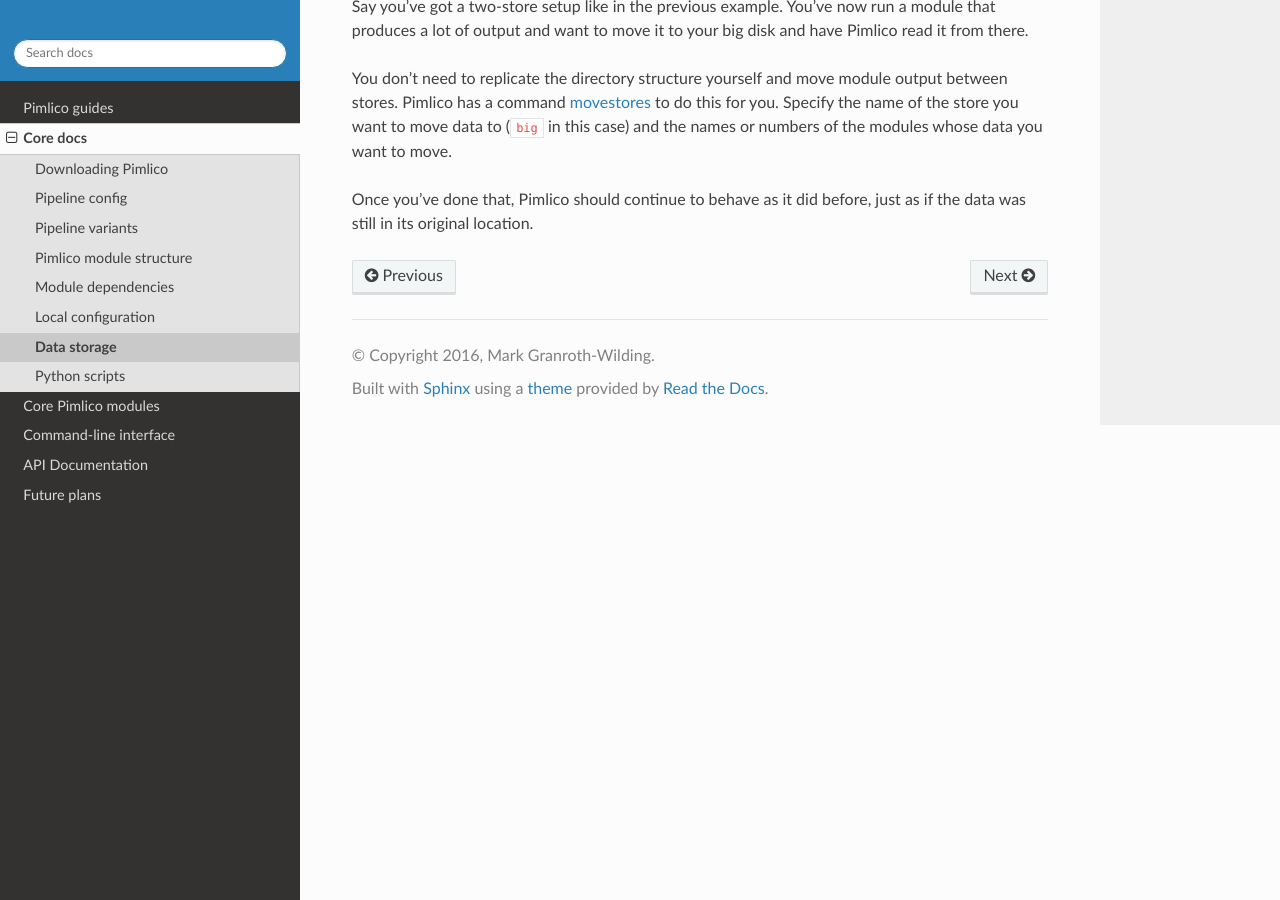
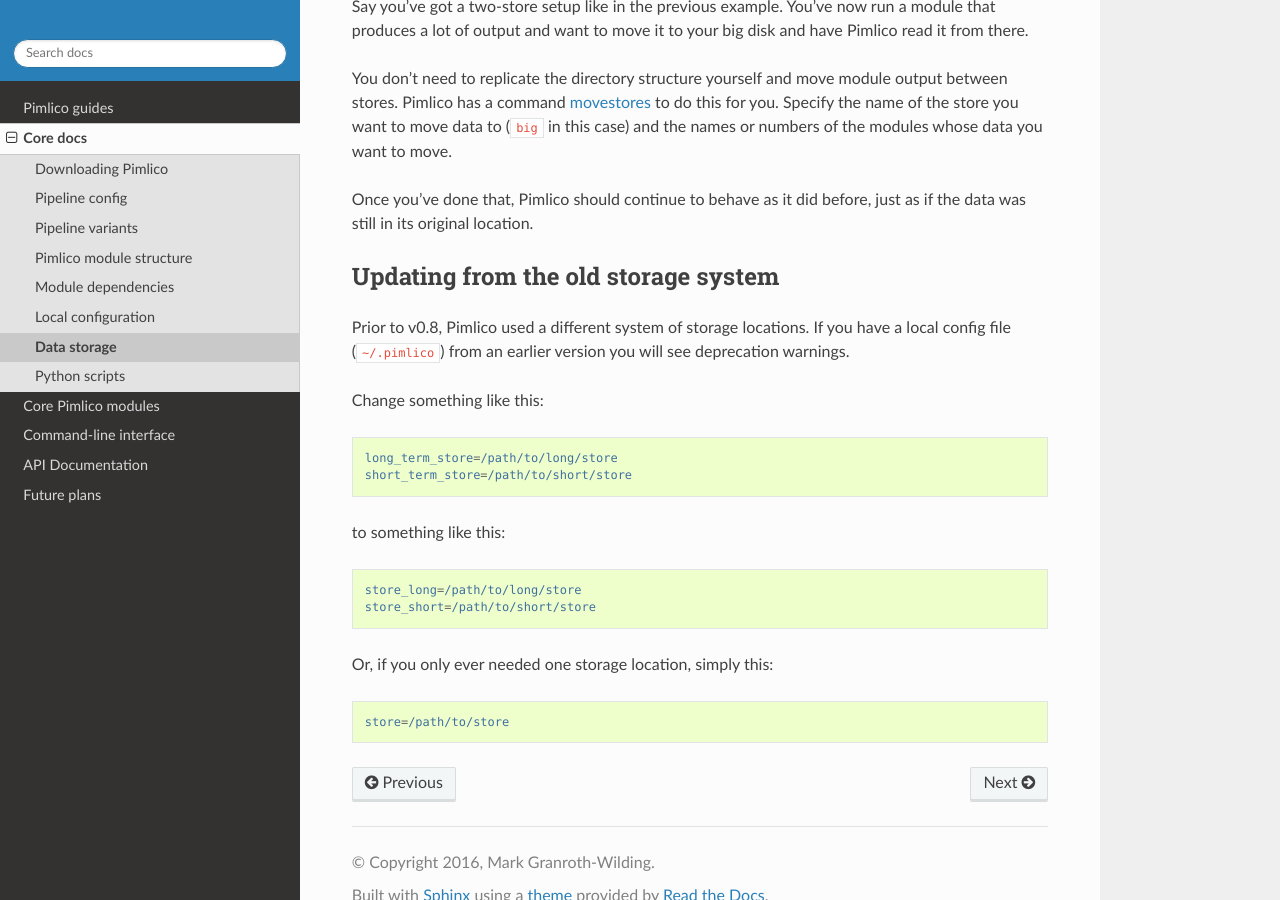
Before and after one commit to markgw/pimlico, a Sphinx documentation site: the page built from docs/core/storage.rst, in a window 1280 px wide and 900 px high, scrolled down 1307 px. Built offline with Sphinx 7.4.7 and the Read the Docs theme 2.0.0, drawn with Linux system fonts in a browser that asks for light colours; formulas are drawn with MathJax 3; pages that are not in the unit, such as notebooks, are missing from menus; the version number could not be read and is left out.

Commit message:
Added doc section on moving from old storage sys

```diff
--- a/docs/core/storage.rst
+++ b/docs/core/storage.rst
@@ -69,3 +69,30 @@
 
 Once you've done that, Pimlico should continue to behave as it did before, just as if the
 data was still in its original location.
+
+
+Updating from the old storage system
+====================================
+
+Prior to v0.8, Pimlico used a different system of storage locations. If you have a local config
+file (``~/.pimlico``) from an earlier version you will see deprecation warnings.
+
+Change something like this:
+
+.. code-block:: ini
+
+   long_term_store=/path/to/long/store
+   short_term_store=/path/to/short/store
+
+to something like this:
+
+.. code-block:: ini
+
+   store_long=/path/to/long/store
+   store_short=/path/to/short/store
+
+Or, if you only ever needed one storage location, simply this:
+
+.. code-block:: ini
+
+   store=/path/to/store
```
